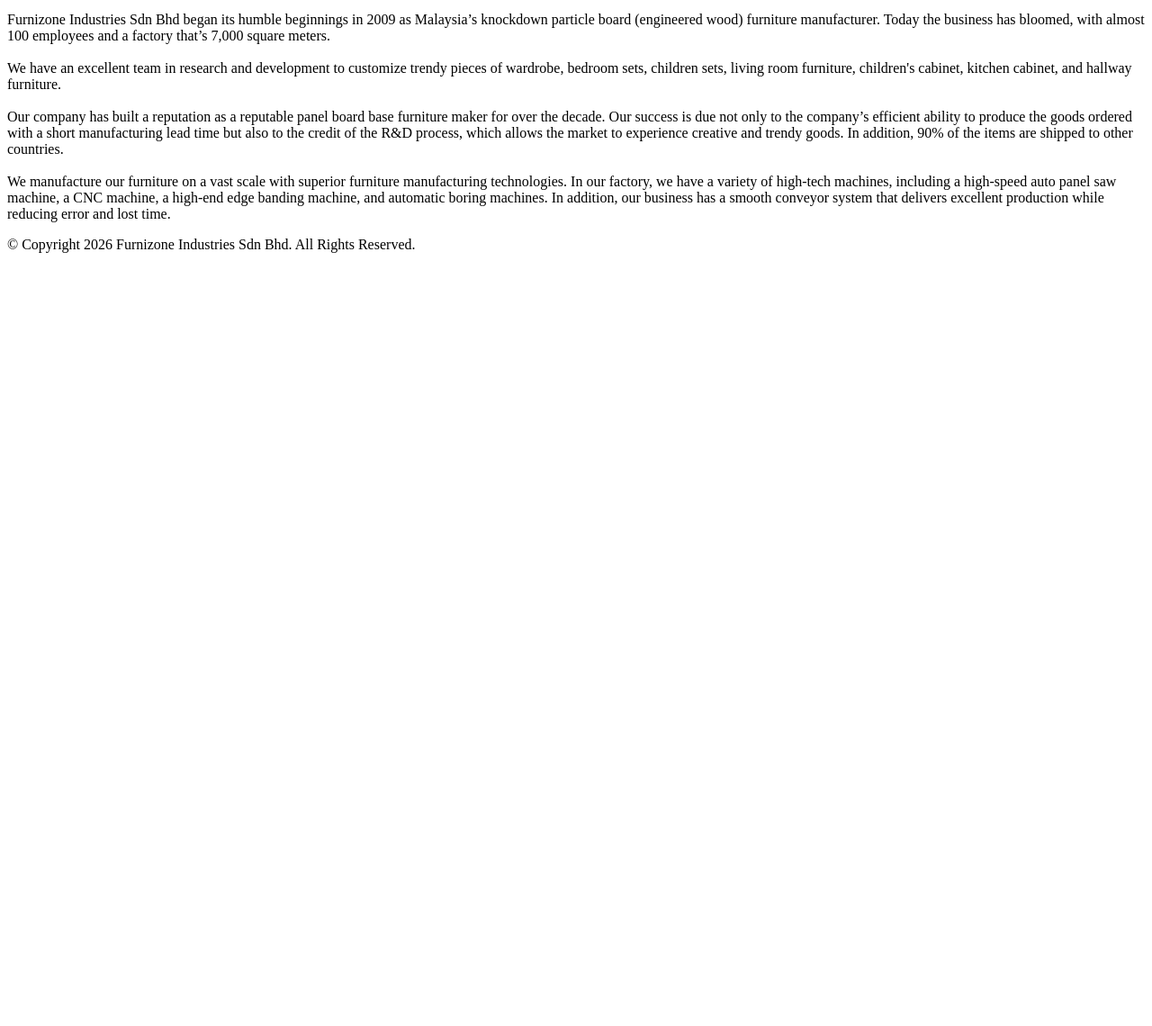
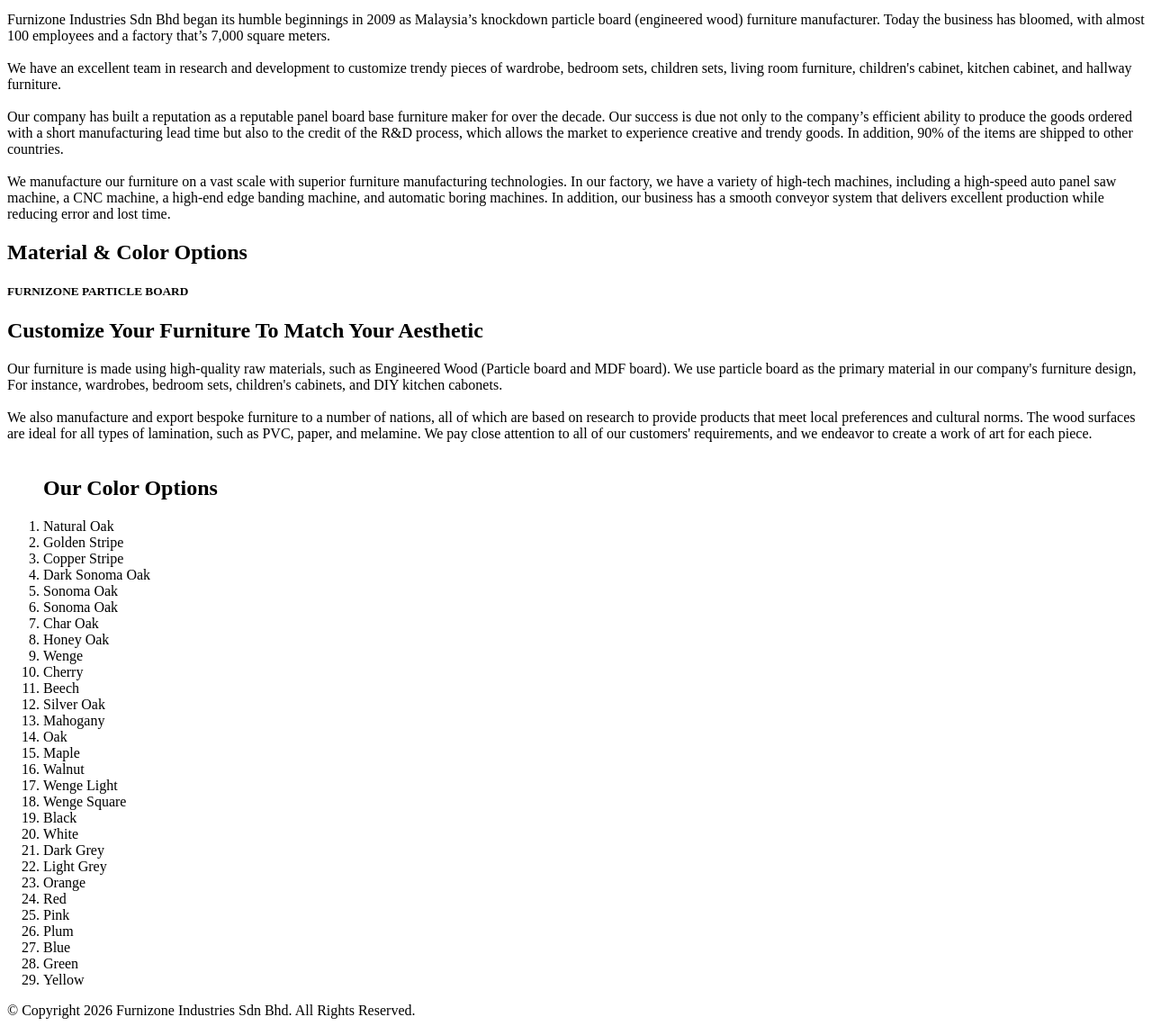
Before and after one commit to haojee2025/Furnizone-Website, a plain HTML site: page index.html in a window 1280 px wide. Shown: the part 3025-4165 px from the top of the page at 90% size. Before the commit the page ends 3314 px from the top, so only its background shows below. Drawn offline with Linux system fonts and the light colour scheme.

Commit message:
Upload color options

```diff
--- a/index.html
+++ b/index.html
@@ -246,6 +246,55 @@
             a smooth conveyor system that delivers excellent production while reducing error and lost time.
         </p>
     </section>
+    <section>
+        <h2>Material & Color Options</h2>
+        <article>
+            <h5>FURNIZONE PARTICLE BOARD</h5>
+            <h2>Customize Your Furniture To Match Your Aesthetic</h2>
+            <p>
+                Our furniture is made using high-quality raw materials, such as Engineered Wood (Particle board and MDF board).
+                We use particle board as the primary material in our company's furniture design, For instance, wardrobes, bedroom sets,
+                children's cabinets, and DIY kitchen cabonets.<br><br>
+                We also manufacture and export bespoke furniture to a number of nations, all of which are based on research to provide
+                products that meet local preferences and cultural norms. The wood surfaces are ideal for all types of lamination, such as PVC,
+                paper, and melamine. We pay close attention to all of our customers' requirements, and we endeavor to create a work of
+                art for each piece.<br><br>
+            </p>
+            <ol>
+                <h2>Our Color Options</h2>
+                <li>Natural Oak</li>
+                <li>Golden Stripe</li>
+                <li>Copper Stripe</li>
+                <li>Dark Sonoma Oak</li>
+                <li>Sonoma Oak</li>
+                <li>Sonoma Oak</li>
+                <li>Char Oak</li>
+                <li>Honey Oak</li>
+                <li>Wenge</li>
+                <li>Cherry</li>
+                <li>Beech</li>
+                <li>Silver Oak</li>
+                <li>Mahogany</li>
+                <li>Oak</li>
+                <li>Maple</li>
+                <li>Walnut</li>
+                <li>Wenge Light</li>
+                <li>Wenge Square</li>
+                <li>Black</li>
+                <li>White</li>
+                <li>Dark Grey</li>
+                <li>Light Grey</li>
+                <li>Orange</li>
+                <li>Red</li>
+                <li>Pink</li>
+                <li>Plum</li>
+                <li>Blue</li>
+                <li>Green</li>
+                <li>Yellow</li>
+            </ol>
+        </article>
+
+    </section>
     <footer>
         © Copyright 2026 Furnizone Industries Sdn Bhd. All Rights Reserved.
     </footer>
```
